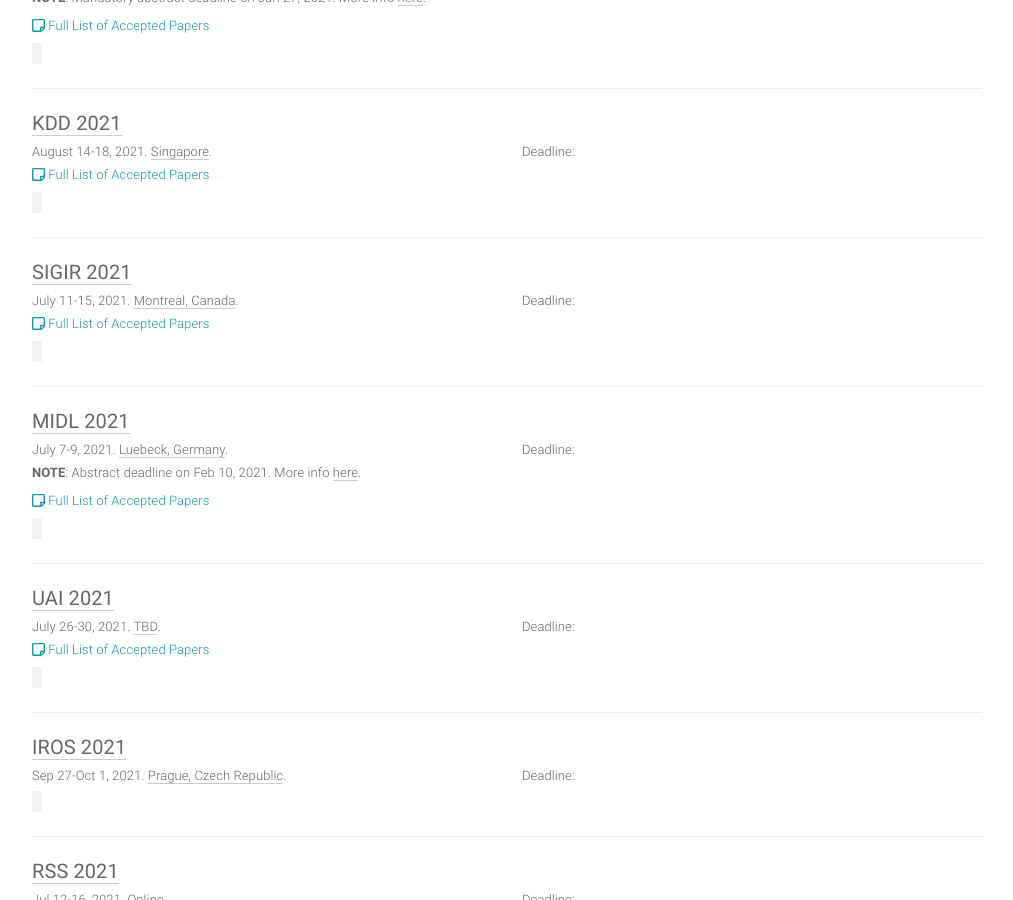
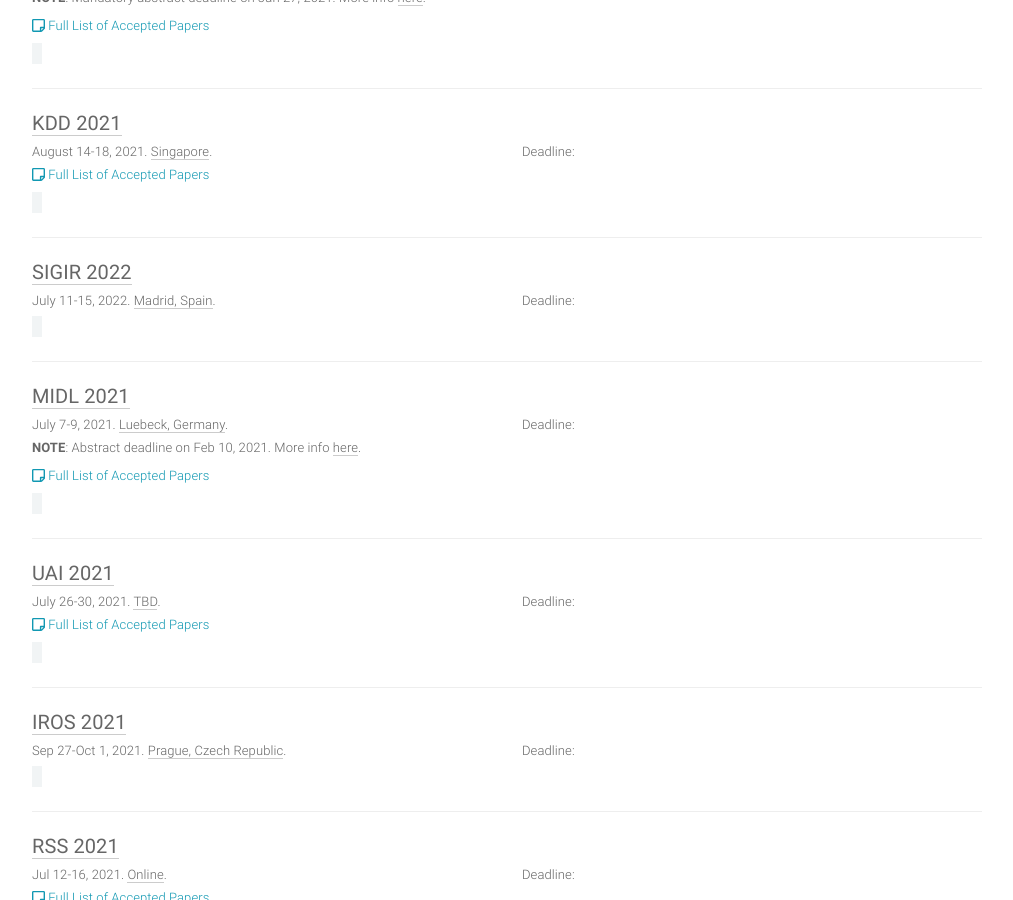
Before and after one commit to paperswithcode/ai-deadlines, a Jekyll site: the page built from index.html, in a window 1280 px wide and 900 px high, scrolled down 4646 px. Shown: the whole window, without its empty margins (133-1146 px from the left). Built offline with Jekyll 4.4.1, drawn with Linux system fonts in a browser that asks for light colours; comment, search, counter and statistics services are not loaded.

Commit message:
update SIGIR

```diff
--- a/_data/conferences.yml
+++ b/_data/conferences.yml
@@ -380,17 +380,16 @@
   paperslink: https://kdd.org/kdd2021/accepted-papers/toc
 
 - title: SIGIR
-  hindex: 57
-  year: 2021
-  id: sigir21
-  link: http://sigir.org/sigir2021/
-  deadline: '2021-02-09 23:59:00'
+  hindex: 66
+  year: 2022
+  id: sigir22
+  link: https://sigir.org/sigir2022/
+  deadline: '2022-01-31 23:59:00'
   timezone: UTC-12
-  date: July 11-15, 2021
-  place: Montreal, Canada
-  abstract_deadline: '2021-02-02 23:59:00'
+  date: July 11-15, 2022
+  place: Madrid, Spain
+  abstract_deadline: '2022-01-24 23:59:00'
   sub: DM
-  paperslink: https://sigir.org/sigir2021/accepted-papers/
 
 - title: MIDL
   hindex: -1
```
